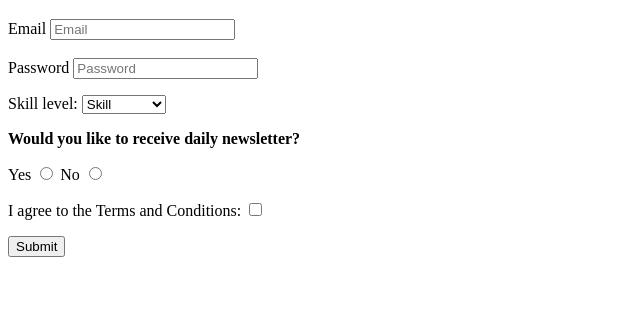
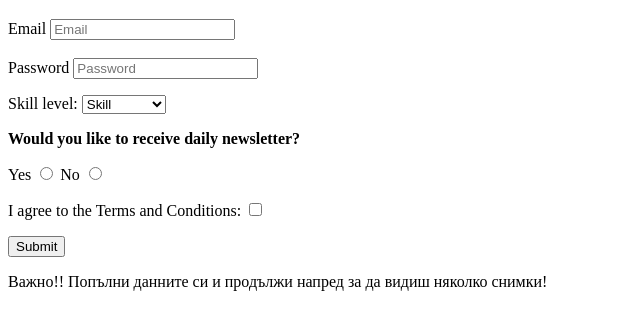
Before and after one commit to Vencislavnikov/Kari, a plain HTML site: page index.html in a window 1280 px wide. Shown: the part 61-390 px from the top of the page, without its empty margins (0-640 px from the left). Drawn offline with Linux system fonts and the light colour scheme.

Commit message:
Update index.html

```diff
--- a/index.html
+++ b/index.html
@@ -40,5 +40,7 @@
         <input type="submit" name="submit" value="Submit">
     </p>
     </form>
+    <p> Важно!! Попълни данните си и продължи напред за да видиш няколко снимки! </p>
+
 </body>
 </html>
```
